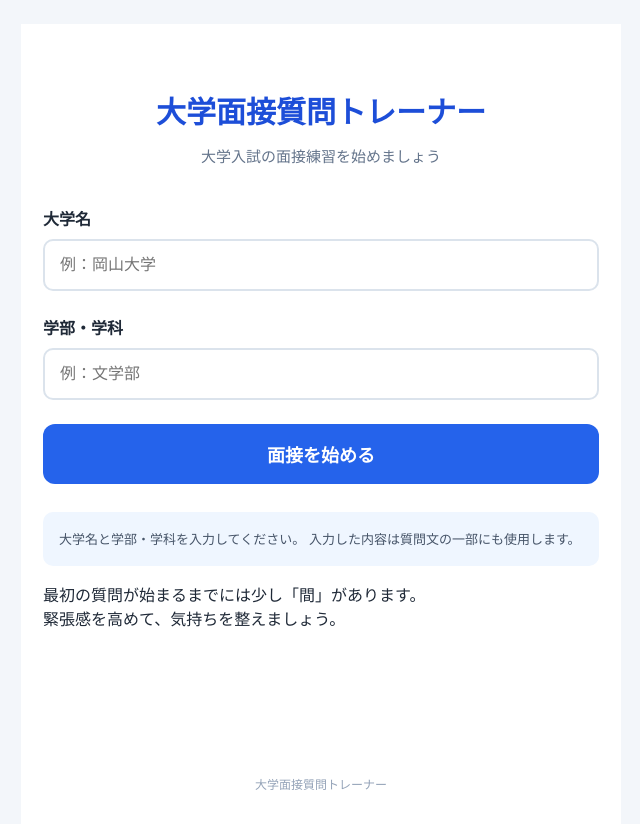
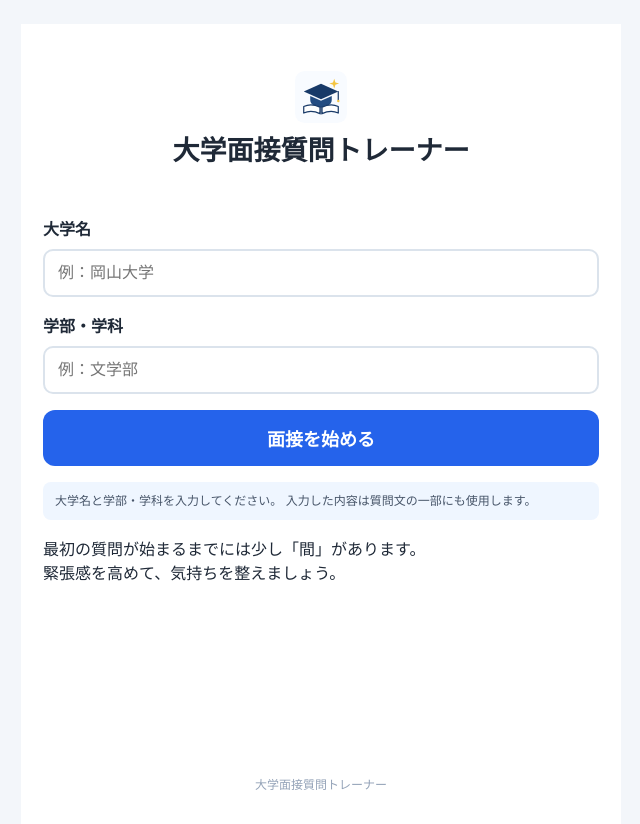
Before and after one commit to junta002-code/university-interview-trainer, a plain HTML site: page index.html in a window 1280 px wide. Shown: the whole page, without its empty margins (319-959 px from the left). Drawn offline with Linux system fonts and the light colour scheme.

Commit message:
いろいろなサイズ調整

```diff
--- a/index.html
+++ b/index.html
@@ -46,25 +46,25 @@
 
     .title-area {
   text-align: center;
-      margin-top: 35px;
-      margin-bottom: 40px;
+  margin-top: 15px;
+  margin-bottom: 24px;
+}
+
+.app-icon {
+  width: 52px;
+  height: 52px;
+  display: block;
+  margin: 0 auto 10px;
 }
 
 .title-area h1 {
   margin: 0;
-      font-size: 30px;
-      line-height: 1.4;
-      color: #1d4ed8;
-    }
-
-    .title-area p {
-      margin-top: 12px;
-      color: #64748b;
-      font-size: 15px;
+  font-size: 27px;
+  line-height: 1.3;
 }
 
     .form-group {
-      margin-bottom: 24px;
+      margin-bottom: 16px;
     }
 
     .form-group label {
@@ -76,7 +76,7 @@
 
     .form-group input {
       width: 100%;
-      padding: 15px;
+      padding: 13px;
       font-size: 16px;
       border: 2px solid #dbe3ec;
       border-radius: 10px;
@@ -90,7 +90,7 @@
 
     .button {
       width: 100%;
-      padding: 17px;
+      padding: 15px;
       border: none;
       border-radius: 12px;
       background: #2563eb;
@@ -105,13 +105,13 @@
     }
 
     .notice {
-      margin-top: 28px;
-      padding: 16px;
-      border-radius: 10px;
+      margin-top: 16px;
+      padding: 10px 12px;
+      border-radius: 8px;
       background: #eff6ff;
       color: #475569;
-      font-size: 13px;
-      line-height: 1.7;
+      font-size: 12px;
+      line-height: 1.5;
     }
 
     /* 質問画面 */
@@ -213,9 +213,9 @@
       }
 
 .start-note {
-    margin-top: 18px;
-    font-size: 14px;
-    line-height: 1.7;
+    margin-top: 12px;
+    font-size: 12px;
+    line-height: 1.5;
     color: #667085;
     text-align: center;
 }
@@ -236,8 +236,8 @@
     <div id="start-screen" class="screen active">
 
      <div class="title-area">
+    <img src="icon.svg" alt="" class="app-icon">
     <h1>大学面接質問トレーナー</h1>
-        <p>大学入試の面接練習を始めましょう</p>
 　　　</div>
 
       <div class="form-group">
```
Lines whose indentation alone changed are shown as unchanged.
